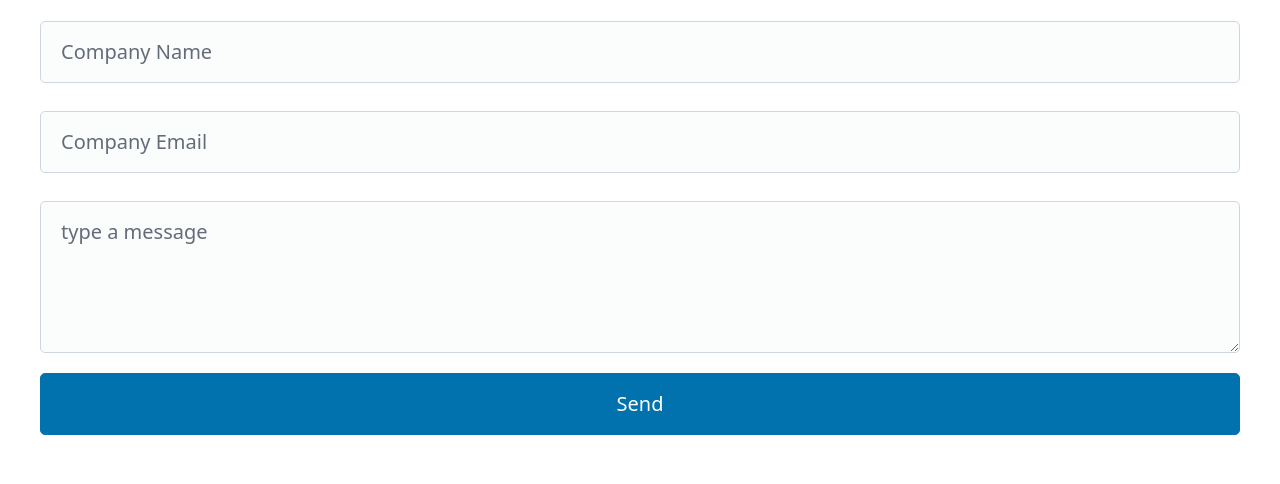
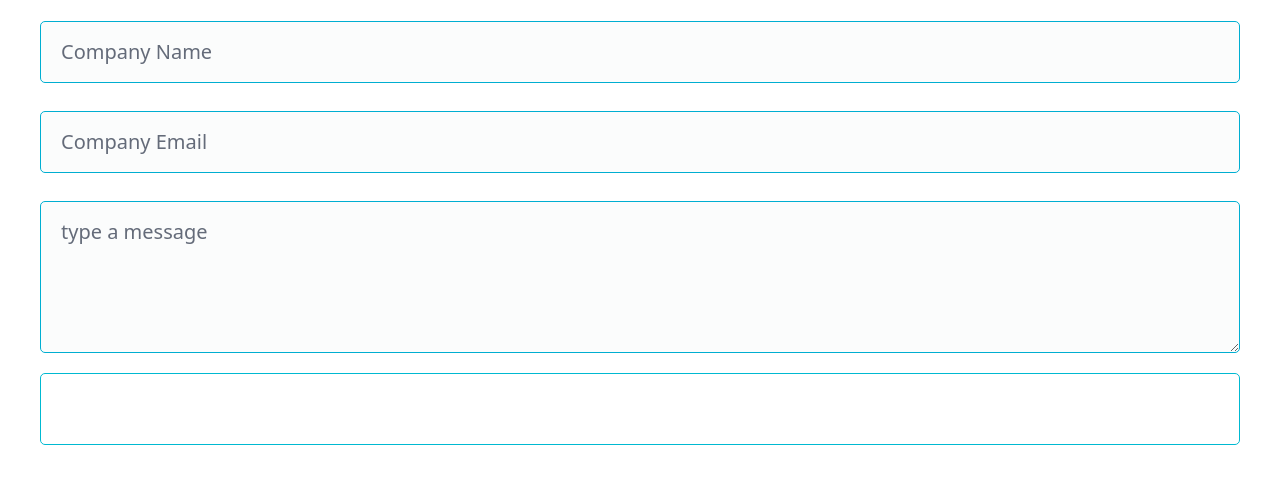
Before and after one commit to jakeswebthings/siteworking, a plain HTML site: page index.html in a window 1280 px wide. Shown: the part 72-556 px from the top of the page. Drawn offline with nearby package versions, Linux system fonts and the light colour scheme.

Commit message:
Add files via upload

```diff
--- a/index.html
+++ b/index.html
@@ -22,6 +22,7 @@
     <link rel="canonical" href="https://thewebsite.com" /> -->
     <link rel="stylesheet" href="https://cdn.jsdelivr.net/npm/@picocss/pico@2/css/pico.min.css" /> <!-- main css style sheet -->
     <link rel="stylesheet" href="https://cdnjs.cloudflare.com/ajax/libs/animate.css/4.1.1/animate.min.css"/> <!-- animations style sheet -->
+    <link rel="stylesheet" href="style.css" />
 <!-- custom css to override the animations --><style>
 
 		h1 {
@@ -48,19 +49,23 @@
     <form class="animate__animated animate__fadeInUpBig animate__delay-2s animate__fast" action="https://formspree.io/f/xrbpabvg" method="POST">
     	<fieldset>
     		<label for="companyName"></label>
-    		<input type="text" name="companyName" placeholder="Company Name" aria-label="Company Name" autocomplete="company-name" required>
+    		<input class ="formformat" type="text" name="companyName" placeholder="Company Name" aria-label="Company Name" autocomplete="company-name" required>
 
     		<label for="companyEmail"></label>
-    		<input type="text" name="companyEmail" placeholder="Company Email" aria-label="Company Email" autocomplete="company-email" required>
+    		<input class ="formformat" type="text" name="companyEmail" placeholder="Company Email" aria-label="Company Email" autocomplete="company-email" required>
 
     		<label for="message"></label>
-    		<textarea id="message" name="message" placeholder="type a message" rows="4" cols="50" required></textarea>
+    		<textarea class="formformat" id="message" name="message" placeholder="type a message" rows="4" cols="50" required></textarea>
 
-    		<button type="submit">Send</button>
+    		<button type="submit" class="specialbutton specialbutton-primary specialbutton-ghost specialbutton-shine">Send</button>
 		</fieldset>
 
     </form>
 
 </main>
+
+
+
 </body>
+
 </html>
--- /dev/null
+++ b/style.css
@@ -0,0 +1,100 @@
+.specialbutton {
+  --hue: 190;
+  position: relative;
+  padding: 1rem 3rem;
+  font-size: 1rem;
+  line-height: 1.5;
+  color: white;
+  text-decoration: none;
+  text-transform: uppercase;
+  background-color: hsl(var(--hue), 100%, 41%);
+  border: 1px solid hsl(var(--hue), 100%, 41%);
+  outline: transparent;
+  overflow: hidden;
+  cursor: pointer;
+  user-select: none;
+  white-space: nowrap;
+  transition: 0.25s;
+}
+.specialbutton:hover {
+  background: hsl(var(--hue), 100%, 31%);
+}
+.specialbutton-primary {
+  --hue: 187;
+}
+.specialbutton-ghost {
+  color: hsl(var(--hue), 100%, 41%);
+  background-color: transparent;
+  border-color: hsl(var(--hue), 100%, 41%);
+}
+.specialbutton-ghost:hover {
+  color: white;
+}
+.specialbutton-shine {
+  color: white;
+}
+.specialbutton-shine::before {
+  position: absolute;
+  content: "";
+  top: 0;
+  left: 0;
+  width: 100%;
+  height: 100%;
+  background: linear-gradient(
+    120deg,
+    transparent,
+    hsla(var(--hue), 100%, 41%, 0.5),
+    transparent
+  );
+  transform: translateX(-100%);
+  transition: 0.6s;
+}
+.specialbutton-shine:hover {
+  background: transparent;
+  box-shadow: 0 0 20px 10px hsla(var(--hue), 100%, 41%, 0.5);
+}
+.specialbutton-shine:hover::before {
+  transform: translateX(100%);
+}
+
+
+.specialbutton:active:after {
+  background-position: -50% 0%;
+}
+
+/* Set styles for active glass button */
+.specialbutton:active {
+  translate: 0.01em 0.25em;
+  box-shadow: 0 -0.125em 0.25em #0002,
+    0 0.25em 0.25em hsl(var(--h) var(--s) var(--l) / 0.5),
+    0 0 0 0.1em hsl(var(--h) var(--s) var(--l) / 0.5),
+    0 0.175em 0.3em hsl(var(--h) var(--s) var(--l) / 0.8) inset,
+    0 -0.025em 0.175em hsl(var(--h) var(--s) var(--l) / 0.4) inset,
+    0 -0.25em 1em 0.3em hsl(var(--h) var(--s) var(--l) / 0.3) inset,
+    0 0.6em 0 hsl(var(--h) var(--s) var(--l) / 0.3) inset, 0 1em 0.5em #0004;
+  backdrop-filter: blur(0.08em);
+}
+
+/* Set height for before pseudo-element of active glass button */
+.specialbutton:active:before {
+  height: 1em;
+}
+
+
+
+.formformat
+{  --hue: 190;
+
+  font-size: 1rem;
+  line-height: 1.5;
+  color: white;
+  text-decoration: none;
+
+  border: 1px solid hsl(var(--hue), 100%, 41%);
+  outline: transparent;
+  overflow: hidden;
+  cursor: pointer;
+  user-select: none;
+  white-space: nowrap;
+
+}
```
Also changed, not shown: thankyou.html (+1 -1 lines).
